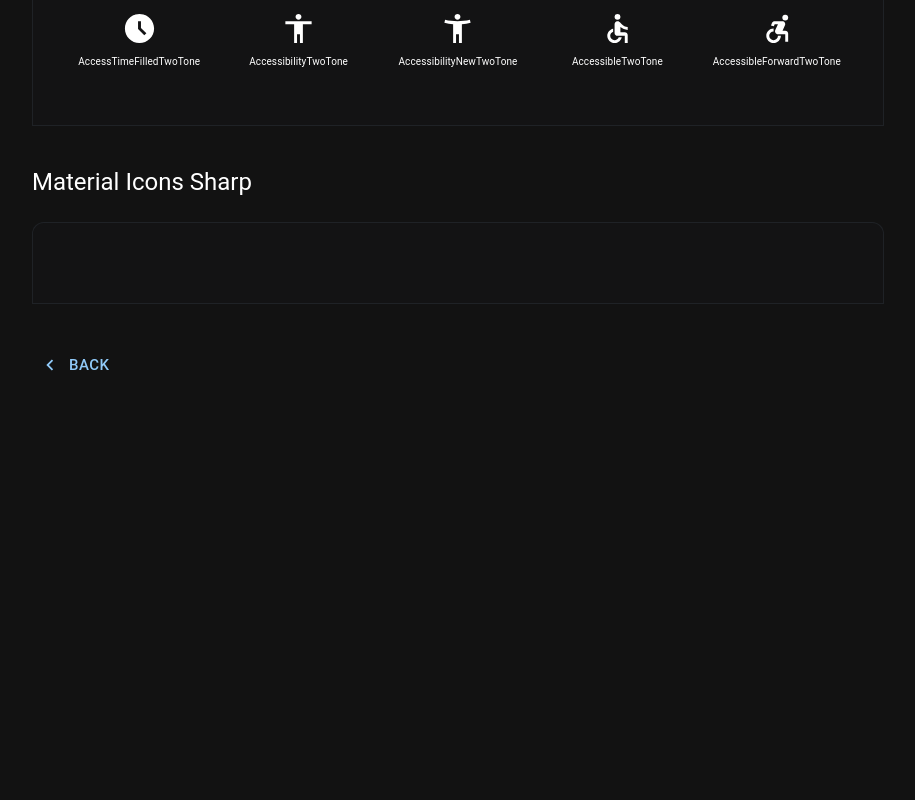
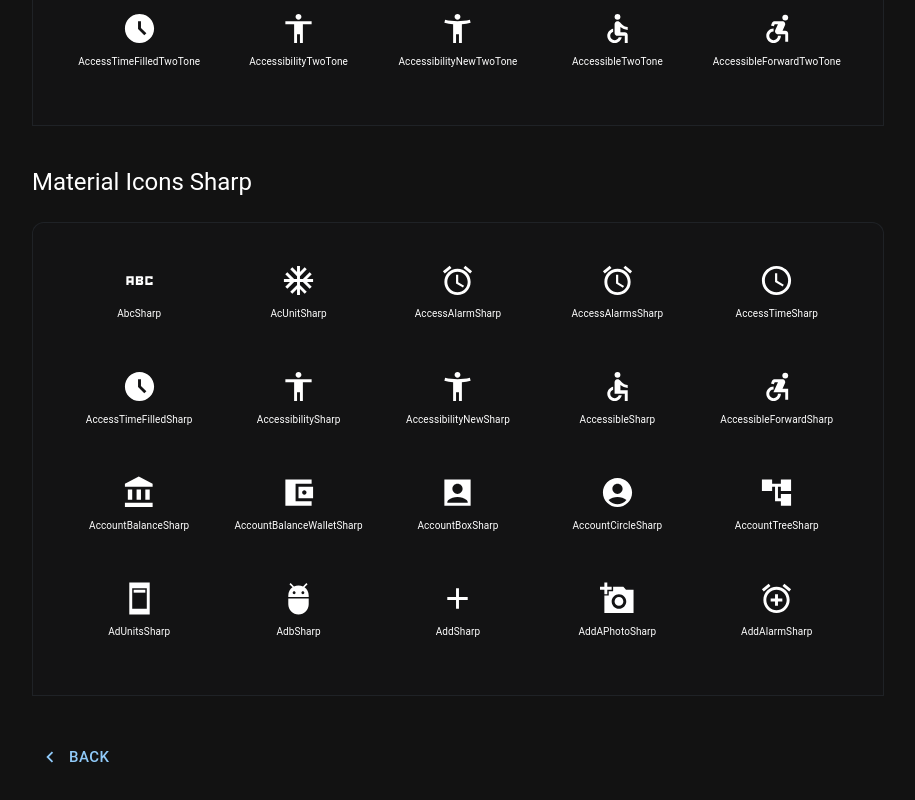
Before and after one commit to watcharakornton/mui_tutorials, a React (Vite) app: page /material-icons in a window 1280 px wide. Shown: the part 2780-3580 px from the top of the page, without its empty margins (182-1097 px from the left). Before the commit the page ends 3206 px from the top, so only its background shows below. Built offline with nearby package versions, Linux system fonts and the light colour scheme.

Commit message:
Add more material icons into MaterialIcons component

```diff
--- a/src/data/iconsSet.js
+++ b/src/data/iconsSet.js
@@ -136,6 +136,32 @@ import {
     AccessibleForwardTwoTone as AccessibleForwardTwoToneIcon,
 } from '@mui/icons-material'
 
+import {
+    AbcSharp as AbcSharpIcon,
+    AcUnitSharp as AcUnitSharpIcon,
+    AccessAlarmSharp as AccessAlarmSharpIcon,
+    AccessAlarmsSharp as AccessAlarmsSharpIcon,
+    AccessTimeSharp as AccessTimeSharpIcon,
+    // 5
+    AccessTimeFilledSharp as AccessTimeFilledSharpIcon,
+    AccessibilitySharp as AccessibilitySharpIcon,
+    AccessibilityNewSharp as AccessibilityNewSharpIcon,
+    AccessibleSharp as AccessibleSharpIcon,
+    AccessibleForwardSharp as AccessibleForwardSharpIcon,
+    // 10
+    AccountBalanceSharp as AccountBalanceSharpIcon,
+    AccountBalanceWalletSharp as AccountBalanceWalletSharpIcon,
+    AccountBoxSharp as AccountBoxSharpIcon,
+    AccountCircleSharp as AccountCircleSharpIcon,
+    AccountTreeSharp as AccountTreeSharpIcon,
+    // 15
+    AdUnitsSharp as AdUnitsSharpIcon,
+    AdbSharp as AdbSharpIcon,
+    AddSharp as AddSharpIcon,
+    AddAPhotoSharp as AddAPhotoSharpIcon,
+    AddAlarmSharp as AddAlarmSharpIcon,
+} from '@mui/icons-material'
+
 const iconsSets = {
     filled: [
         { component: AbcIcon, label: "Abc" },
@@ -268,7 +294,29 @@ const iconsSets = {
         { component: AccessibleForwardTwoToneIcon, label: "AccessibleForwardTwoTone" },
     ],
     sharp: [
+        { component: AbcSharpIcon, label: "AbcSharp" },
+        { component: AcUnitSharpIcon, label: "AcUnitSharp" },
+        { component: AccessAlarmSharpIcon, label: "AccessAlarmSharp" },
+        { component: AccessAlarmsSharpIcon, label: "AccessAlarmsSharp" },
+        { component: AccessTimeSharpIcon, label: "AccessTimeSharp" },
 
+        { component: AccessTimeFilledSharpIcon, label: "AccessTimeFilledSharp" },
+        { component: AccessibilitySharpIcon, label: "AccessibilitySharp" },
+        { component: AccessibilityNewSharpIcon, label: "AccessibilityNewSharp" },
+        { component: AccessibleSharpIcon, label: "AccessibleSharp" },
+        { component: AccessibleForwardSharpIcon, label: "AccessibleForwardSharp" },
+
+        { component: AccountBalanceSharpIcon, label: "AccountBalanceSharp" },
+        { component: AccountBalanceWalletSharpIcon, label: "AccountBalanceWalletSharp" },
+        { component: AccountBoxSharpIcon, label: "AccountBoxSharp" },
+        { component: AccountCircleSharpIcon, label: "AccountCircleSharp" },
+        { component: AccountTreeSharpIcon, label: "AccountTreeSharp" },
+
+        { component: AdUnitsSharpIcon, label: "AdUnitsSharp" },
+        { component: AdbSharpIcon, label: "AdbSharp" },
+        { component: AddSharpIcon, label: "AddSharp" },
+        { component: AddAPhotoSharpIcon, label: "AddAPhotoSharp" },
+        { component: AddAlarmSharpIcon, label: "AddAlarmSharp" },
     ]
 }
 
```
